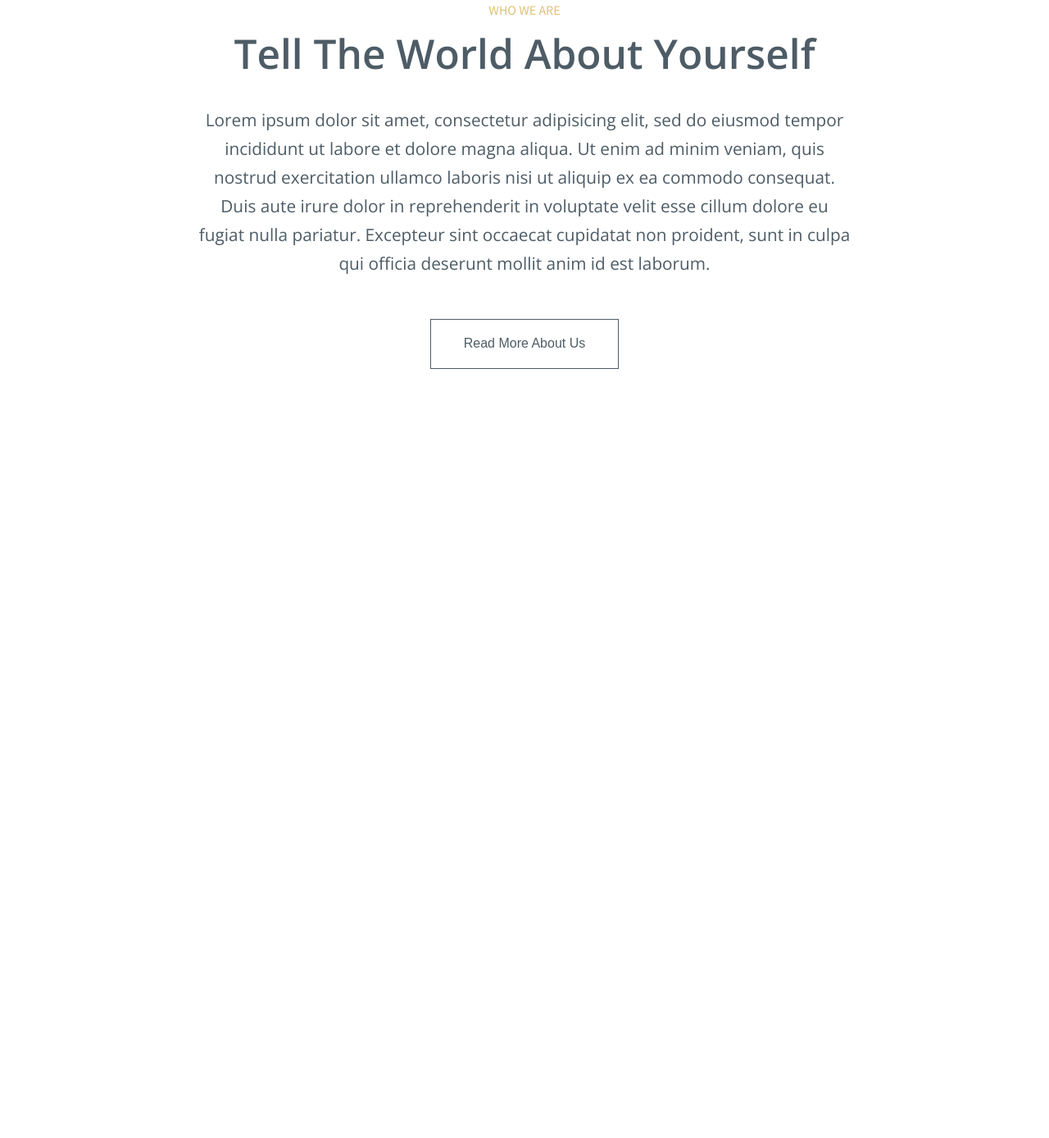
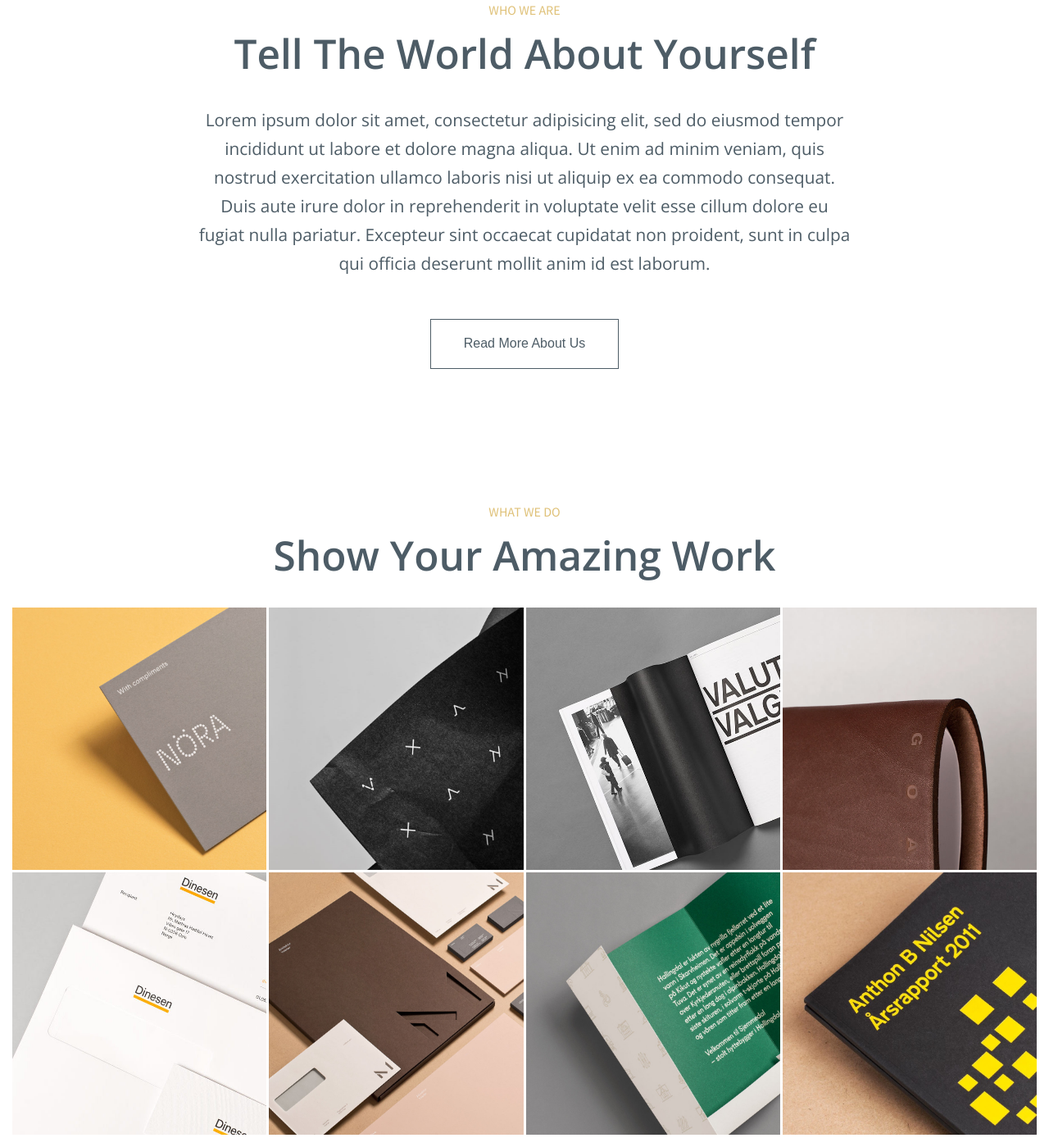
Before and after one commit to sleeptightiger/elegant, a plain HTML site: page index.html in a window 1280 px wide. Shown: the part 912-2300 px from the top of the page at 82% size. Before the commit the page ends 1412 px from the top, so only its background shows below. Drawn offline with nearby package versions, Linux system fonts and the light colour scheme.

Commit message:
added gallery in index.html

```diff
--- a/index.html
+++ b/index.html
@@ -25,5 +25,35 @@
       <p>Lorem ipsum dolor sit amet, consectetur adipisicing elit, sed do eiusmod tempor incididunt ut labore et dolore magna aliqua. Ut enim ad minim veniam, quis nostrud exercitation ullamco laboris nisi ut aliquip ex ea commodo consequat. Duis aute irure dolor in reprehenderit in voluptate velit esse cillum dolore eu fugiat nulla pariatur. Excepteur sint occaecat cupidatat non proident, sunt in culpa qui officia deserunt mollit anim id est laborum.</p>
       <a href="#"><button type="button" name="button" class="home-buttons">Read More About Us</button></a>
     </div>
+    <div class="what">
+      <h5 class="sub-titles">What We Do</h5>
+      <h2 class="section-titles">Show Your Amazing Work</h2>
+      <div class="gallery">
+        <div class="gallery-img">
+          <img src="img/heydays_nora.jpg" alt="nora">
+        </div>
+        <div class="gallery-img">
+          <img src="img/heydays_berg.jpg" alt="berg">
+        </div>
+        <div class="gallery-img">
+          <img src="img/heydays_premiss.jpg" alt="premiss">
+        </div>
+        <div class="gallery-img">
+          <img src="img/heydays_goa.jpg" alt="goa">
+        </div>
+        <div class="gallery-img">
+          <img src="img/Postalia-crop.jpg" alt="postalia">
+        </div>
+        <div class="gallery-img">
+          <img src="img/heydays_mellbye.jpg" alt="mellbye">
+        </div>
+        <div class="gallery-img">
+          <img src="img/heydays_sjemmedal.jpg" alt="sjemmedal">
+        </div>
+        <div class="gallery-img">
+          <img src="img/heydays_abn.jpg" alt="abn">
+        </div>
+      </div>
+    </div>
   </body>
 </html>
--- a/styles/scss/_home.scss
+++ b/styles/scss/_home.scss
@@ -26,9 +26,8 @@
 .who {
   width: 88%;
   max-width: 800px;
-  margin: 0 auto;
+  margin: 115px auto;
   text-align: center;
-  margin-top: 115px;
 }
 
 .sub-titles {
@@ -76,3 +75,26 @@
     line-height: 35px;
   }
 }
+
+
+////////////What/////////////////
+.what {
+  text-align: center;
+  width: 100%;
+  max-width: 1250px;
+  margin: 0 auto;
+}
+
+.gallery {
+  width: 100%;
+  height: 80vh;
+  display: grid;
+  grid-template-columns: repeat(auto-fit, minmax(300px, 1fr));
+  grid-template-rows: 50% 50%;
+  grid-gap: 3px;
+}
+
+.gallery-img img {
+  width: 100%;
+  height: 100%;
+}
```
Also changed, not shown: img/Postalia-crop.jpg (added), img/heydays_abn.jpg (added), img/heydays_berg.jpg (added), img/heydays_goa.jpg (added), img/heydays_mellbye.jpg (added), img/heydays_nora.jpg (added), img/heydays_premiss.jpg (added), img/heydays_sjemmedal.jpg (added), styles/css/main.css, 1 other file.
